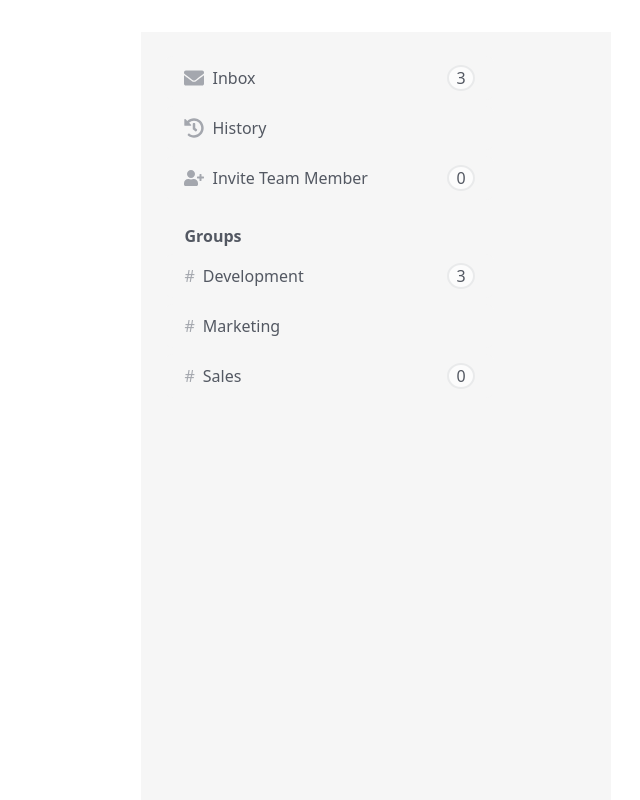
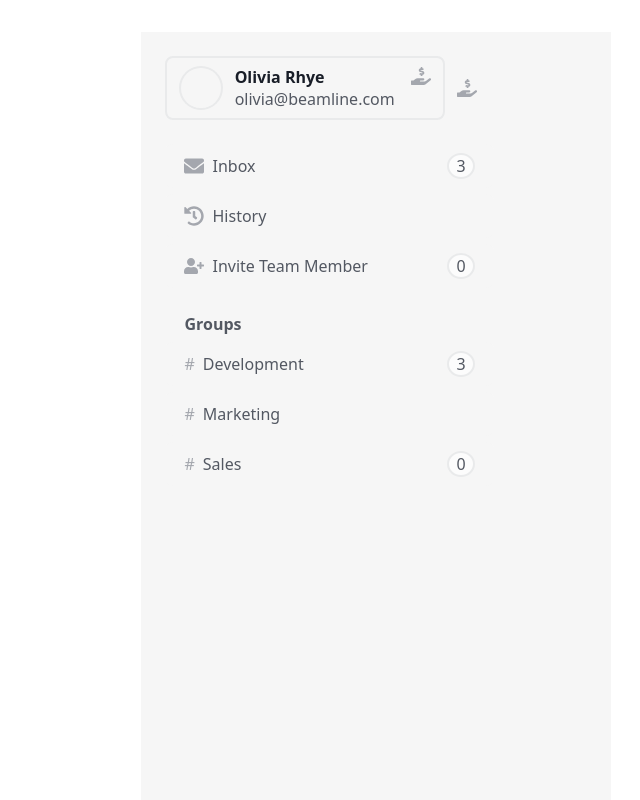
Before and after one commit to serae91/team_communication, a React app in the folder frontend/: page / in a window 1280 px wide. Shown: the top 800 px of the page, without its empty margins (264-904 px from the left). Built offline with nearby package versions, Linux system fonts and the light colour scheme; no server answers; the HTML template or start-up script is replaced by a standard one.

Commit message:
Side Nav Bar Profile

```diff
--- a/frontend/src/components/main-page/side-nav-bar/SideNavBar.tsx
+++ b/frontend/src/components/main-page/side-nav-bar/SideNavBar.tsx
@@ -2,6 +2,7 @@ import { JSX } from 'react';
 import './SideNavBar.scss';
 import SideNavBarButton from './side-nav-bar-button/SideNavBarButton';
 import { FaEnvelope, FaHistory, FaUserPlus } from 'react-icons/fa';
+import SideNavBarProfile from './side-nav-bar-profile/SideNavBarProfile';
 
 
 interface SideNavBarProps {
@@ -11,6 +12,7 @@ interface SideNavBarProps {
 function SideNavBar(props: SideNavBarProps): JSX.Element {
   return(
     <div className="side-nav-bar">
+      <SideNavBarProfile/>
       <div className={ 'button-group' }>
         <SideNavBarButton badgeCount={ 3 }>
           <FaEnvelope size={ 20 } className={'side-symbol'}/>
--- /dev/null
+++ b/frontend/src/components/main-page/side-nav-bar/side-nav-bar-profile/SideNavBarProfile.scss
@@ -0,0 +1,75 @@
+@use '../../../../styles/colors' as c;
+
+.profile {
+  height: 64px;
+  display: flex;
+  flex-direction: row;
+  align-items: center;
+  color: c.$color-text-3;
+
+  .card {
+    display: flex;
+    align-items: center;
+    border-style: solid;
+    border-width: 2px;
+    border-radius: 8px;
+    border-color: c.$color-boarder;
+    padding: 12px;
+    height: 64px;
+    width: 280px;
+    margin-right: 12px;
+    background-color: c.$color-background-primary;
+
+    .picture {
+      border-style: solid;
+      border-width: 2px;
+      border-radius: 50%;
+      border-color: c.$color-boarder;
+      width: 40px;
+      height: 40px;
+      margin-right: 12px;
+    }
+
+    .envelope {
+      display: flex;
+      justify-content: space-between;
+      width: calc(100% - 52px);
+
+      .description {
+        flex-direction: column;
+        justify-items: left;
+
+        .name {
+          font-weight: 600;
+          color: c.$color-text-main;
+        }
+
+        .e-mail {
+          font-weight: 400;
+          color: c.$color-text-2;
+        }
+      }
+
+      .icon {
+        display: flex;
+        justify-self: right;
+        color: c.$color-text-3;
+      }
+    }
+  }
+
+
+  .card:hover {
+    border-style: solid;
+    border-color: c.$color-boarder;
+    background-color: c.$color-hover-gray;
+  }
+
+  .card:focus {
+    outline: none;
+    border-style: solid;
+    border-width: 2px;
+    border-color: c.$color-boarder;
+    background-color: c.$color-select-gray;
+  }
+}
--- /dev/null
+++ b/frontend/src/components/main-page/side-nav-bar/side-nav-bar-profile/SideNavBarProfile.tsx
@@ -0,0 +1,31 @@
+import { JSX } from 'react';
+import './SideNavBarProfile.scss';
+import {
+  FaArrowsAltV,
+  FaExpandArrowsAlt, FaHandHoldingUsd,
+} from 'react-icons/fa';
+
+
+interface SideNavBarProfileProps {
+
+}
+
+function SideNavProfile(props: SideNavBarProfileProps): JSX.Element {
+  return(
+    <div className={ 'profile' }>
+      <button className={ 'card' }>
+        <div className={ 'picture' }></div>
+        <div className={ 'envelope' }>
+          <div className={ 'description' }>
+            <div className={ 'name' }>Olivia Rhye</div>
+            <div className={ 'e-mail' }>olivia@beamline.com</div>
+          </div>
+          <FaHandHoldingUsd size={ 20 } className={'icon'}/>
+        </div>
+      </button>
+      <FaHandHoldingUsd size={ 20 } className={'icon'}/>
+    </div>
+  );
+}
+
+export default SideNavProfile;
```
